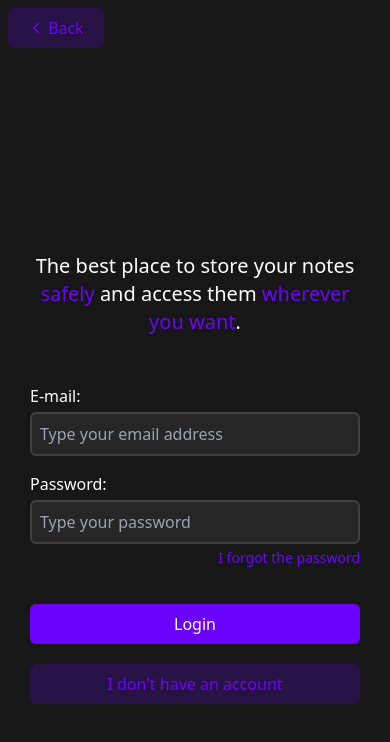
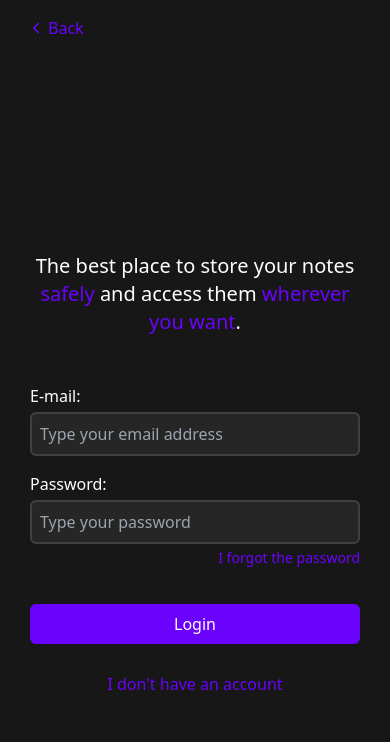
Before and after one commit to josuenm/purplenotes-web-3.0, a Next.js app: page /sign-in in a window 390 px wide. Shown: the top 742 px of the page. Built offline with nearby package versions, Linux system fonts and the light colour scheme.

Commit message:
feat: hover deleted

```diff
--- a/src/components/button.tsx
+++ b/src/components/button.tsx
@@ -20,7 +20,7 @@ export function SoftButton({ className, children, ...rest }: ButtonProps) {
     <>
       <button
         {...rest}
-        className={`rounded-md p-2 text-primary duration-300 bg-primary/20 text-primary md:bg-transparent md:hover:bg-primary/20 flex items-center justify-center gap-1 disabled:opacity-75 ${className}`}
+        className={`rounded-md p-2 text-primary duration-300 bg-primary/20 text-primary bg-transparent active:bg-primary/20 md:hover:bg-primary/20 flex items-center justify-center gap-1 disabled:opacity-75 ${className}`}
       >
         {children}
       </button>
```
